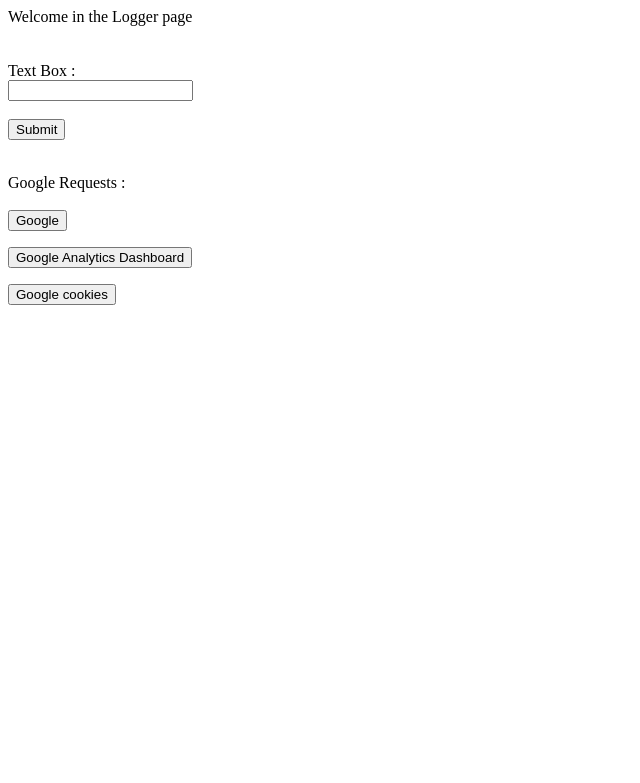
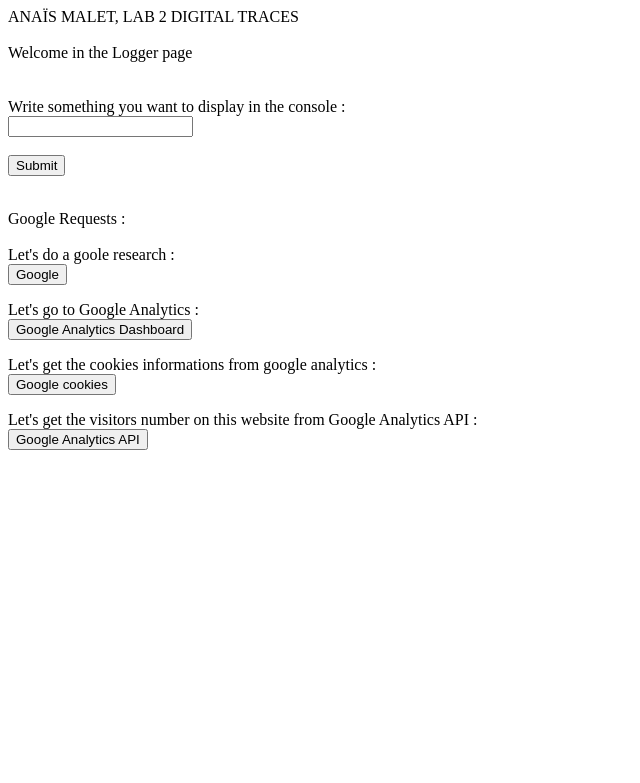
Before and after one commit to anaismalet/python-app, a Flask app: page /logger in a window 1280 px wide. Shown: the top 783 px of the page, without its empty margins (0-640 px from the left). Run offline with Flask 3, Linux system fonts and the light colour scheme.

Commit message:
Call API & update logger page

```diff
--- a/main.py
+++ b/main.py
@@ -1,6 +1,9 @@
 from flask import Flask, request, render_template
 import logging
 import requests
+import os
+from google.analytics.data_v1beta import BetaAnalyticsDataClient
+from google.analytics.data_v1beta.types import RunReportRequest
 
 # Flask app
 app = Flask(__name__)
@@ -29,7 +32,7 @@
 def log():
 
     # Print a message in Python
-    log_msg = "Welcome in the Logger page"
+    log_msg = "ANAÏS MALET, LAB 2 DIGITAL TRACES<br><br>Welcome in the Logger page "
     app.logger.info(log_msg)
 
     if request.method == 'POST':
@@ -55,7 +58,7 @@
     # Text box
     textbox_form = """
     <form method="POST">
-        <label for="textbox"><br><br>Text Box :</label><br>
+        <label for="textbox"><br><br>Write something you want to display in the console :</label><br>
         <input type="text" id="textbox" name="textbox"><br><br>
         <input type="submit" value="Submit">
     </form>
@@ -64,21 +67,26 @@
     # Buttons for google request, google analytics request and cookies request
     button_msg = "<br>Google Requests :<br><br>"
     google_button = """
+    Let's do a goole research :
     <form method="GET" action="/google-request">
         <input type="submit" value="Google">
     </form>"""
-    google_analytics_button = """<form method="GET" action="/google-analytics-request">
+    google_analytics_button = """Let's go to Google Analytics : <form method="GET" action="/google-analytics-request">
         <input type="submit" value="Google Analytics Dashboard">
     </form>
         """
-    google_cookies_button = """<form method="GET" action="/google-cookies-request">
+    google_cookies_button = """Let's get the cookies informations from google analytics : <form method="GET" action="/google-cookies-request">
         <input type="submit" value="Google cookies">
     </form>
     """
+    google_analytics_api = """Let's get the visitors number on this website from Google Analytics API : <form method="GET" action="/api-google-analytics-data">
+        <input type="submit" value="Google Analytics API">
+    </form>
+        """
 
-    return log_msg + browser_log + textbox_form + button_msg + google_button + google_analytics_button + google_cookies_button
+    return log_msg + browser_log + textbox_form + button_msg + google_button + google_analytics_button + google_cookies_button + google_analytics_api
 
-# Google request route
+# Google request
 @app.route('/google-request', methods=['GET'])
 def google_request():
     # Question
@@ -92,7 +100,7 @@
     except requests.exceptions.RequestException as e:
         return f"Error making Google request: {str(e)}"
 
-# Google analytics request route
+# Google analytics request
 @app.route('/google-analytics-request', methods=['GET'])
 def google_analytics_request():
     # Question
@@ -107,7 +115,7 @@
     except requests.exceptions.RequestException as e:
         return f"Error making Google Analytics request: {str(e)}"
 
-# Google cookies request route
+# Google cookies request
 @app.route('/google-cookies-request', methods=['GET'])
 def google_cookies_request():
 
@@ -126,5 +134,44 @@
     except requests.exceptions.RequestException as e:
         return f"Error making Google Analytics Cookies request: {str(e)}"
 
+# Fetch data from Google analytics api
+@app.route('/api-google-analytics-data', methods=['GET'])
+def api_google_analytics_data():
+
+    # Set the path to the Google Cloud credentials file
+    os.environ['GOOGLE_APPLICATION_CREDENTIALS'] = 'lab-2-data-traces-3cceca2c0880.json'
+    # Define Google Analytics property ID, and a period of time with starting date and ending date
+    GA_property_ID = '407449812'
+    starting_date = "28daysAgo"
+    ending_date = "yesterday"
+
+    # Initialize a client for the Google Analytics Data API
+    client = BetaAnalyticsDataClient()
+
+    # Function that gets the number of visitors
+    def get_visitors_number(client, property_id):
+        # Define the request to retrieve active users metric
+        request = RunReportRequest(
+            property=f"properties/{property_id}",
+            date_ranges=[{"start_date": starting_date, "end_date": ending_date}],
+            metrics=[{"name": "activeUsers"}]
+        )
+
+        response = client.run_report(request)
+        # return active_users_metric
+        return response
+
+    # Get the visitor number using the function
+    response = get_visitors_number(client, GA_property_ID)
+
+    # Check if there's a valid response with data
+    if response and response.row_count > 0:
+        # Extract the value of the active users metric from the response
+        metric_value = response.rows[0].metric_values[0].value
+    else:
+        metric_value = "N/A"  # Handle the case where there is no data
+
+    return f'Nombre de visiteurs actifs : {metric_value}'
+
 if __name__ == '__main__':
     app.run(debug=True)
--- a/templates/cookies.html
+++ b/templates/cookies.html
@@ -4,10 +4,10 @@
     <title>Affichage des cookies</title>
 </head>
 <body>
-    <h2>Cookies :</h2>
+    <h2>Cookies informations :</h2>
     <ul>
         {% for cookie in cookies %}
-            <li>{{ cookie.name }} : {{ cookie.value }}</li>
+            Cookie name : {{ cookie.name }} <br> Cookie value : {{ cookie.value }}
         {% endfor %}
     </ul>
 </body>
```
Also changed, not shown: lab-2-data-traces-3cceca2c0880.json (added, +13 -0 lines).
